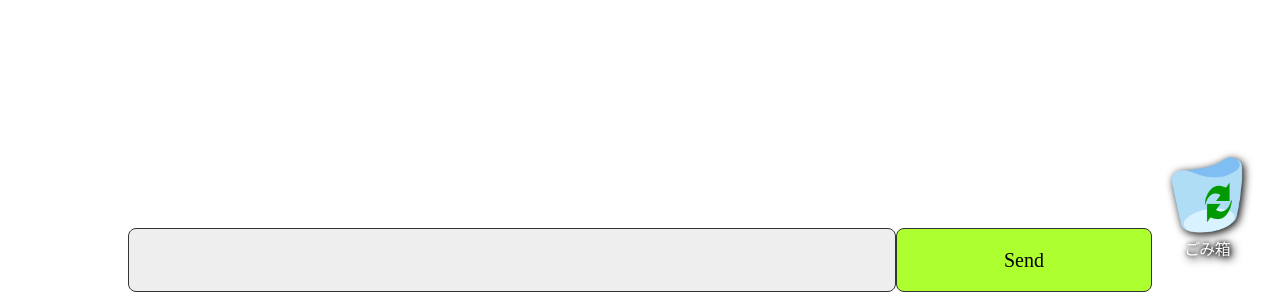
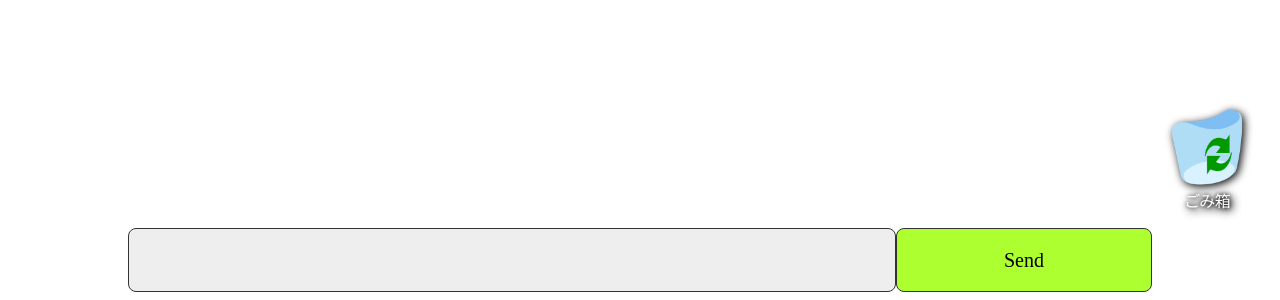
Before and after one commit to HondaYt/ChatPractice, a plain HTML site: page index.html in a window 1280 px wide. Shown: the part 500-800 px from the top of the page. Drawn offline with Linux system fonts and the light colour scheme; some packages are replaced by stand-ins of ours.

Commit message:
ゴミ箱の高さを変更

```diff
--- a/css/chat.css
+++ b/css/chat.css
@@ -49,7 +49,7 @@ html {
     background: url(../img/trashEmp.png) center no-repeat;
     background-size: cover;
     position: absolute;
-    bottom: 64px;
+    bottom: 14dvh;
     right: 32px;
     width: 10vh;
     height: 10vh;
```
